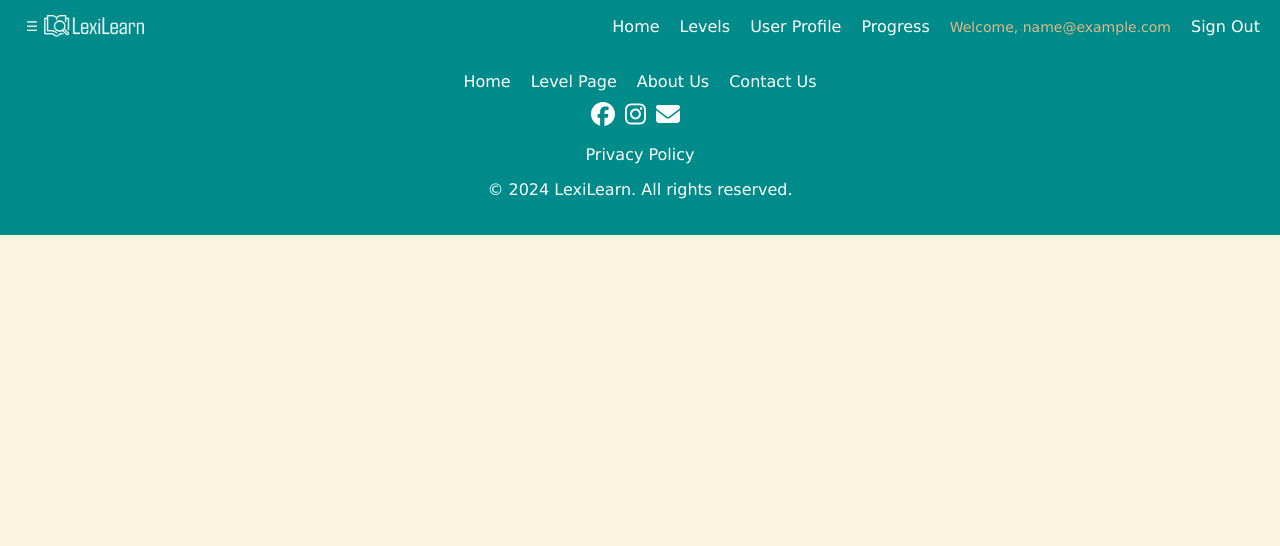
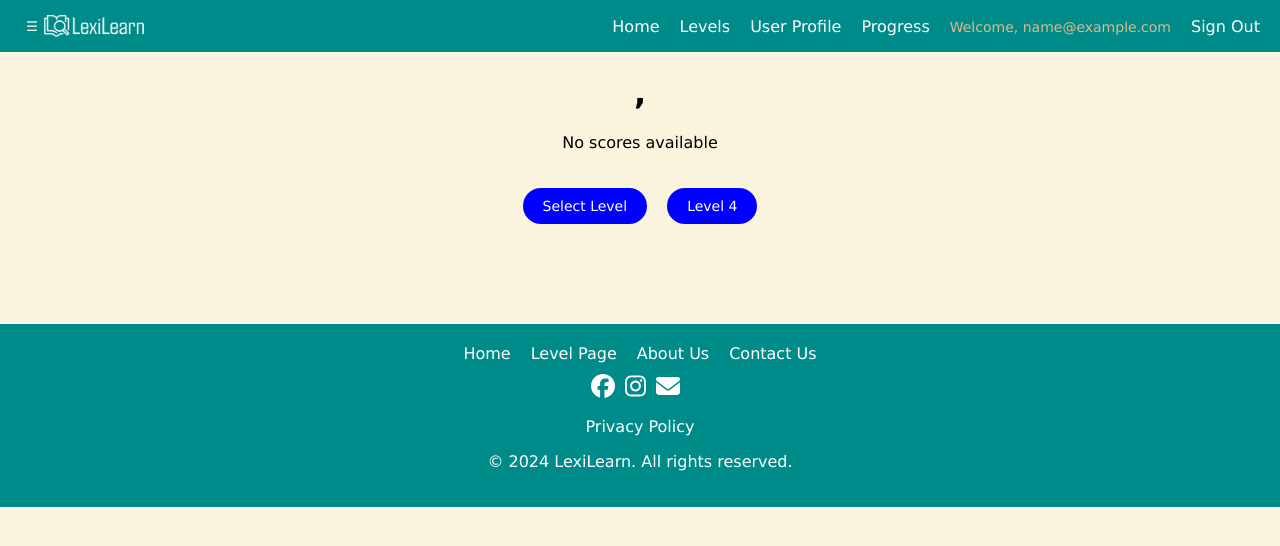
Before and after one commit to Raabi-ya/LexiLearn, a React (Create React App) app in the folder lexilearn/: page /FeedbackLevel3 in a window 1280 px wide. Shown: the top 546 px of the page. Built offline with nearby package versions, Linux system fonts and the light colour scheme; no server answers; the database is empty; sample sign-in values are in the browser's storage.

Commit message:
Level 3 Speech feature added

```diff
--- a/lexilearn/package.json
+++ b/lexilearn/package.json
@@ -11,6 +11,7 @@
     "@testing-library/user-event": "^13.5.0",
     "firebase": "^10.8.1",
     "react": "^18.2.0",
+    "react-chartjs-2": "^5.2.0",
     "react-dom": "^18.2.0",
     "react-firebase-hooks": "^5.1.1",
     "react-router-dom": "^6.22.1",
--- a/lexilearn/src/App.js
+++ b/lexilearn/src/App.js
@@ -15,6 +15,8 @@ import Level3 from './Level3';
 import Level4 from './Level4';
 import PlacementTest from './PlacementTest';
 import Footer from './Footer';
+import FeedbackLevel3 from './FeedbackLevel3';
+import Progress from './Progress';
 
 function App() {
 
@@ -56,6 +58,8 @@ function App() {
           <Route path="/Level2" element={<RequireAuth><Level2 /></RequireAuth>} />
           <Route path="/Level4" element={<RequireAuth><Level4 /></RequireAuth>} />
           <Route path="/PlacementTest" element={<RequireAuth><PlacementTest /></RequireAuth>} />
+          <Route path="/FeedbackLevel3" element={<RequireAuth><FeedbackLevel3 /></RequireAuth>} />
+          <Route path="/Progress" element={<RequireAuth><Progress /></RequireAuth>} />
         </Routes>
       </div>
       <div><Footer/></div>
--- /dev/null
+++ b/lexilearn/src/FeedbackLevel3.css
@@ -0,0 +1,79 @@
+.l3-feedback{
+    text-align: center;
+}
+
+.l3-feedback h2{
+    color: #333;
+}
+
+.l3-feedback h2{
+    color: rgb(137, 79, 79);
+}
+
+.l3-audio-button {
+    background-color: rgb(196, 241, 106); /* Background color */
+    border: 2px solid white; /* Border color */
+    border-radius: 50%; /* Make it round */
+    padding: 10px; /* Padding */
+    cursor: pointer; /* Cursor style */
+    transition: background-color 0.3s, color 0.3s; /* Transition effect */
+    bottom: 70px; /* Adjust as needed */
+    right: 700px; /* Adjust as needed */
+}
+
+.l3-audio-button:hover{
+    background-color: yellowgreen; /* Darker background color on hover */
+    color: #ffffff; /* White text on hover */
+}
+
+.l3-audio-button img{
+    width: 50px; /* Adjust the width of the PNG icon */
+    height: 50px; /* Adjust the height of the PNG icon */
+}
+
+.l3-fb-img{
+    height: 600px;
+    width: 600px;
+    margin: 0 auto;
+}
+
+.l3-fb-img img{
+    height: auto;
+    max-width: 100%;
+}
+
+.l3-level-selection{
+    background-color: blue;
+    color: white;
+    font-family: Verdana, Geneva, Tahoma, sans-serif;
+    padding: 10px 20px;
+    border: none;
+    border-radius: 20px;
+    cursor: pointer;
+    font-size: 14px;
+    transition: background-color 0.3s ease;
+    margin: 0 auto;
+    margin-bottom: 100px;
+  }
+
+  .l3-level-selection:hover{
+    background-color: royalblue;
+  }
+
+.l3-level-selection2{
+    background-color: blue;
+    color: white;
+    font-family: Verdana, Geneva, Tahoma, sans-serif;
+    padding: 10px 20px;
+    border: none;
+    border-radius: 20px;
+    cursor: pointer;
+    font-size: 14px;
+    transition: background-color 0.3s ease;
+    margin-top: 20px;
+    margin-left: 20px;
+  }
+
+  .l3-level-selection2:hover{
+    background-color: royalblue;
+  }
--- /dev/null
+++ b/lexilearn/src/FeedbackLevel3.js
@@ -0,0 +1,102 @@
+import React, { useState, useEffect } from 'react';
+import { Link } from 'react-router-dom';
+import { getDoc, doc } from "firebase/firestore";
+import { db, auth } from './firebase';
+import "./FeedbackLevel3.css";
+
+const FeedbackLevel3 = () => {
+  const [lastScore, setLastScore] = useState(null);
+  const [scores, setScores] = useState([]);
+  const [username, setUsername] = useState("");
+  const [feedback, setFeedback] = useState("");
+  const [imageSrc, setImageSrc] = useState("");
+  const [audioSrc, setAudioSrc] = useState("");
+  const [showAudioPlayer, setShowAudioPlayer] = useState(false);
+
+  useEffect(() => {
+    // Retrieve scores from session storage when component mounts
+    const sessionScores = JSON.parse(sessionStorage.getItem('level3Scores')) || [];
+    if (sessionScores.length > 0) {
+      // Set the last score if scores array is not empty
+      setScores(sessionScores);
+      setLastScore(sessionScores[sessionScores.length - 1]);
+      const { feedback, imageSrc, audioSrc } = generateFeedback(sessionScores[sessionScores.length - 1]);
+      setFeedback(feedback);
+      setImageSrc(imageSrc);
+      setAudioSrc(audioSrc);
+    }
+  }, [scores]); // Run effect whenever scores state changes
+
+  useEffect(() => {
+    getUser();
+  }, []);
+
+  const getUser = async () => {
+    const user = auth.currentUser;
+    if (user) {
+      const docRef = doc(db, "users", user.uid);
+      const docSnap = await getDoc(docRef);
+
+      if (docSnap.exists()) {
+        console.log("Document data:", docSnap.data());
+        const userData = docSnap.data();
+        setUsername(userData.username);
+      } else {
+        console.log("No such document!");
+      }
+    }
+  };
+
+  const generateFeedback = score => {
+    let feedback = "";
+    let imageSrc = "";
+    let audioSrc = "";
+
+    if (score === 10) {
+      feedback = "Perfect! You answered all questions correctly! Move to Level 4!";
+      imageSrc = "./feedback1.gif";
+      audioSrc = "./level3-1fb.mp3";
+    } else if (score >= 5) {
+      feedback = "Good job! You got most of the questions right!";
+      imageSrc = "./feedback2.gif";
+      audioSrc = "./level2-2fb.mp3";
+    } else {
+      feedback = "Keep practicing! You can do better!";
+      imageSrc = "./feedback3.gif";
+      audioSrc = "./level1-3fb.mp3";
+    }
+
+    return { feedback, imageSrc, audioSrc };
+  };
+
+  const handlePlayAudio = () => {
+    setShowAudioPlayer(true);
+  };
+
+  return (
+    <div className='l3-feedback'>
+      <h1>{username},</h1>
+      {lastScore !== null ? (
+        <div>
+          <h2>Your Score: {lastScore}/10</h2>
+          <div className='l3-fb-img'>
+          <h1>{feedback}</h1>
+          {imageSrc && <img src={imageSrc} alt="Feedback Image" />}
+          </div>
+          <button className='l3-audio-button' onClick={handlePlayAudio}><img src="/speaker.png" alt='speaker' /></button>
+          {showAudioPlayer && audioSrc && <audio src={audioSrc} autoPlay />}
+        </div>
+      ) : (
+        <p>No scores available</p>
+      )}
+      <Link to='/SelectLevelsPage'>
+        <button className='l3-level-selection'>Select Level</button>
+      </Link>
+      <Link to='/Level4'>
+        <button className='l3-level-selection2'>Level 4</button>
+      </Link>
+    </div>
+  );
+};
+
+export default FeedbackLevel3;
--- a/lexilearn/src/Level3.css
+++ b/lexilearn/src/Level3.css
@@ -31,6 +31,8 @@
   justify-content: center;
   align-items: center;
   margin-bottom: 10px;
+  width: 300px;
+  height: 300px;
 }
 
 .l3-mainque {
@@ -108,7 +110,7 @@
   border: none;
   padding: 10px 20px;
   cursor: pointer;
-  margin-right: 10px;
+  margin-right: 500px;
   margin-bottom: 50px;
   border-radius: 20px;
 }
@@ -121,3 +123,7 @@ button:disabled {
 button:hover {
   background-color:royalblue;
 }
+
+.next button{
+  margin-right: 400px;
+}
--- a/lexilearn/src/Level3.js
+++ b/lexilearn/src/Level3.js
@@ -2,6 +2,7 @@ import React, { useState, useEffect } from 'react';
 import { getDoc, doc, serverTimestamp, setDoc, updateDoc } from "firebase/firestore";
 import { db, auth } from './firebase';
 import "./Level3.css"
+import { Link } from 'react-router-dom';
 
 
 const QuestionBank = [
@@ -217,7 +218,7 @@ const Level3 = () => {
     setCurrentQuestionIndex(prevIndex => prevIndex - 1);
   };
 
-  const finishQuiz = async () => {
+  /*const finishQuiz = async () => {
     setFinished(true);
 
     const user = auth.currentUser;
@@ -248,7 +249,46 @@ const Level3 = () => {
         timeStamp: serverTimestamp(),
       })
     ]);
+  };*/
+
+  const finishQuiz = async () => {
+    setFinished(true);
+
+    const user = auth.currentUser;
+
+    if (!user) {
+      console.error("User not authenticated.");
+      return;
+    }
+
+    const attemptDocRef = doc(db, "users", user.uid);
+    const attemptDocSnap = await getDoc(attemptDocRef);
+
+    let currentAttempt = 1;
+    if (attemptDocSnap.exists()) {
+      const data = attemptDocSnap.data();
+      if (data && typeof data.level3_attempt === 'number' && !isNaN(data.level3_attempt)) {
+        currentAttempt = data.level3_attempt + 1;
+      } else {
+        currentAttempt = 1;
+      }
+    }
+
+    // Update session storage with the current score
+    const sessionScores = JSON.parse(sessionStorage.getItem('level3Scores')) || [];
+    sessionScores.push(score);
+    sessionStorage.setItem('level3Scores', JSON.stringify(sessionScores));
+
+    await Promise.all([
+      updateDoc(attemptDocRef, { level3_attempt: currentAttempt }),
+      setDoc(doc(db, `level3-scores/${user.uid}_${currentAttempt}`), {
+        attempt: currentAttempt,
+        score: score,
+        timeStamp: serverTimestamp(),
+      })
+    ]);
   };
+
 
   return (
     <div>
@@ -262,11 +302,13 @@ const Level3 = () => {
               <button onClick={goToPreviousQuestion} disabled={currentQuestionIndex === 0 || finished}>
                 ← Previous
               </button>
-              <button onClick={goToNextQuestion} disabled={currentQuestionIndex === 9 || finished}>
+              <button className="next" onClick={goToNextQuestion} disabled={currentQuestionIndex === 9 || finished}>
                 Next →
               </button>
               {currentQuestionIndex === 9 && (
+                <Link to="/FeedbackLevel3">
                 <button onClick={finishQuiz}>Finish</button>
+                </Link>
               )}
             </div>
           </div>
```
Also changed, not shown: 2 other files (tests, documents, lock files or other folders).
